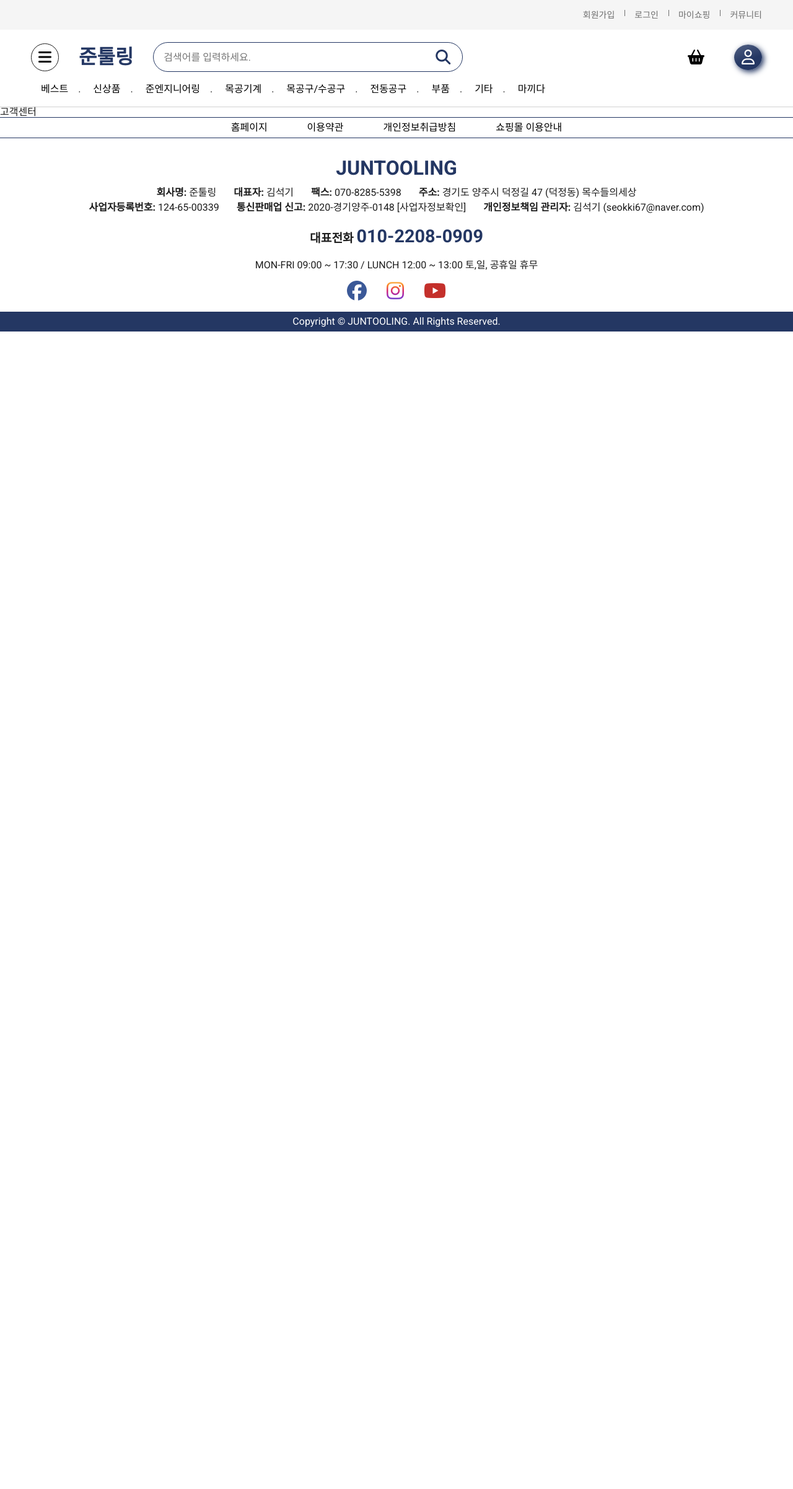
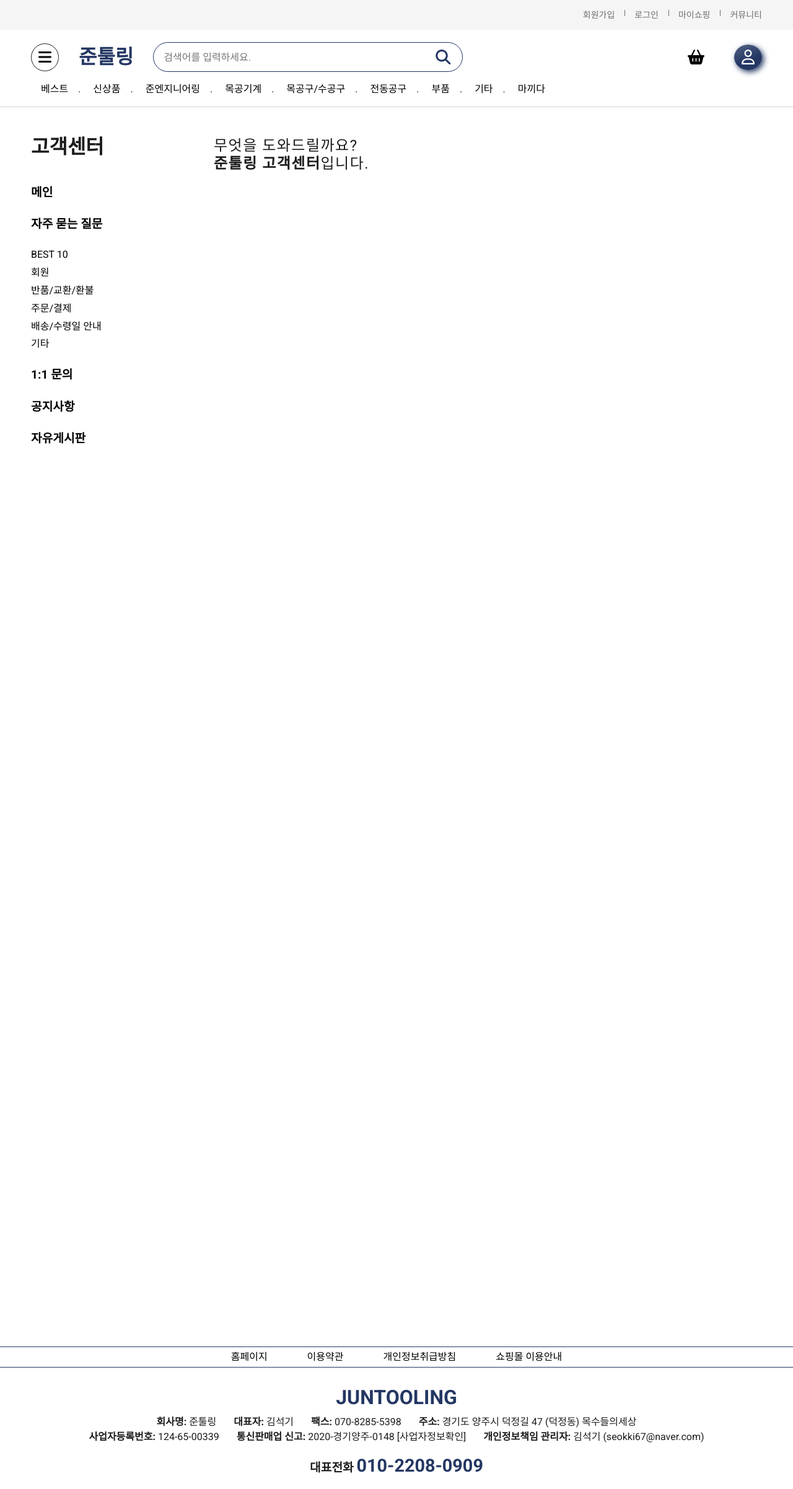
Before and after one commit to Joontooling/joontooling, a Django app: page /community/ in a window 1280 px wide. Shown: the top 2403 px of the page at 62% size. Before the commit the page ends 535 px from the top, so only its background shows below. Run offline with Django 3.2, Linux system fonts and the light colour scheme; some libraries are stand-ins or nearby versions.

Commit message:
Design community index page side bar

```diff
--- a/community/templates/community/index.html
+++ b/community/templates/community/index.html
@@ -1,5 +1,41 @@
 {% extends 'base.html' %}
 
 {% block content %}
-<h1>고객센터</h1>
+<div class="wrapper">
+
+  <!-- COMMUNITY -->
+  <div class="community">
+
+    <!-- COMMUNITY / ASIDE -->
+    <aside class="aside">
+      <h1 class="aside__title">고객센터</h1>
+      <ul class="aside__list">
+        <li class="aside__item"><a href="#">메인</a></li>
+        <li class="aside__item"><a href="#">자주 묻는 질문</a></li>
+        <ul class="aside__item">
+          <li class="aside__item__inner"><a href="#">BEST 10</a></li>
+          <li class="aside__item__inner"><a href="#">회원</a></li>
+          <li class="aside__item__inner"><a href="#">반품/교환/환불</a></li>
+          <li class="aside__item__inner"><a href="#">주문/결제</a></li>
+          <li class="aside__item__inner"><a href="#">배송/수령일 안내</a></li>
+          <li class="aside__item__inner"><a href="#">기타</a></li>
+        </ul>
+        </li>
+        <li class="aside__item"><a href="#">1:1 문의</a></li>
+        <li class="aside__item"><a href="#">공지사항</a></li>
+        <li class="aside__item"><a href="#">자유게시판</a></li>
+      </ul>
+    </aside>
+
+    <!-- COMMUNITY / SERVICE -->
+    <main class="service">
+      <h2 class="title">
+        무엇을 도와드릴까요?<br />
+        <span class="bold">준툴링 고객센터</span>입니다.
+      </h2>
+    </main>
+
+  </div>
+
+</div>
 {% endblock content %}
--- /dev/null
+++ b/static/css/community/index.css
@@ -0,0 +1,51 @@
+/* COMMUNITY */
+.community {
+  position: relative;
+  width: 100%;
+  display: flex;
+}
+
+/* COMMUNITY / SERVICE-ASIDE */
+.community .aside {
+  position: sticky;
+  top: 89px;
+  left: 0;
+  width: 25%;
+  height: 100vh;
+  padding-top: 3rem;
+}
+
+.community .aside__title {
+  font-size: 2rem;
+  font-weight: bold;
+  margin-bottom: 2rem;
+}
+
+.community .aside__item {
+  font-size: 1.2rem;
+  font-weight: bold;
+  padding: 1rem 0;
+}
+
+.community .aside__item__inner {
+  font-size: 1rem;
+  font-weight: 400;
+  padding-bottom: 0.8rem;
+}
+
+.community .aside__item__inner:last-child {
+  padding-bottom: 0;
+}
+
+/* COMMUNITY / SERVICE */
+.community .service {
+  flex-grow: 1;
+  padding-top: 3rem;
+  height: 2000px;
+}
+
+.community .service .title {
+  font-size: 1.5rem;
+  letter-spacing: 1.5px;
+  line-height: 1.8rem;
+}
--- a/static/css/main.css
+++ b/static/css/main.css
@@ -3,6 +3,9 @@
 @import 'accounts/my_shop.css';
 @import 'accounts/my_likes.css';
 @import 'accounts/my_posting.css';
+
+/* COMMUNITY */
+@import 'community/index.css';
 
 /* PRODUCTS */
 @import 'products/detail.css';
@@ -58,6 +61,10 @@ a {
 button {
   background: none;
   border: none;
+}
+
+.bold {
+  font-weight: bold;
 }
 
 /* HEADER */
--- a/static/js/main.js
+++ b/static/js/main.js
@@ -3,7 +3,7 @@
 // Header
 const header = document.querySelector('.header');
 const headerHeight = header.offsetHeight;
-const main = document.querySelector('main');
+const main = document.querySelector('#main');
 
 // Navigation
 const navi = document.querySelector('.navi');
--- a/templates/base.html
+++ b/templates/base.html
@@ -8,8 +8,11 @@
   <meta name="viewport" content="width=device-width, initial-scale=1.0">
   <title>Document</title>
   <!-- bootstrap5 CDN -->
-  <script defer src="https://cdn.jsdelivr.net/npm/bootstrap@5.3.0-alpha1/dist/js/bootstrap.bundle.min.js" integrity="sha384-w76AqPfDkMBDXo30jS1Sgez6pr3x5MlQ1ZAGC+nuZB+EYdgRZgiwxhTBTkF7CXvN" crossorigin="anonymous"></script>
-  <link href="https://cdn.jsdelivr.net/npm/bootstrap@5.3.0-alpha1/dist/css/bootstrap.min.css" rel="stylesheet" integrity="sha384-GLhlTQ8iRABdZLl6O3oVMWSktQOp6b7In1Zl3/Jr59b6EGGoI1aFkw7cmDA6j6gD" crossorigin="anonymous">
+  <script defer src="https://cdn.jsdelivr.net/npm/bootstrap@5.3.0-alpha1/dist/js/bootstrap.bundle.min.js"
+    integrity="sha384-w76AqPfDkMBDXo30jS1Sgez6pr3x5MlQ1ZAGC+nuZB+EYdgRZgiwxhTBTkF7CXvN"
+    crossorigin="anonymous"></script>
+  <link href="https://cdn.jsdelivr.net/npm/bootstrap@5.3.0-alpha1/dist/css/bootstrap.min.css" rel="stylesheet"
+    integrity="sha384-GLhlTQ8iRABdZLl6O3oVMWSktQOp6b7In1Zl3/Jr59b6EGGoI1aFkw7cmDA6j6gD" crossorigin="anonymous">
   <!-- Swiper CDN -->
   <link rel="stylesheet" href="https://cdn.jsdelivr.net/npm/swiper@9/swiper-bundle.min.css" />
   <!-- Fontawesome -->
@@ -270,7 +273,7 @@
   </header>
 
   <!-- CONTENT -->
-  <main>
+  <main id="main">
     {% block content %}{% endblock content %}
   </main>
 
```
